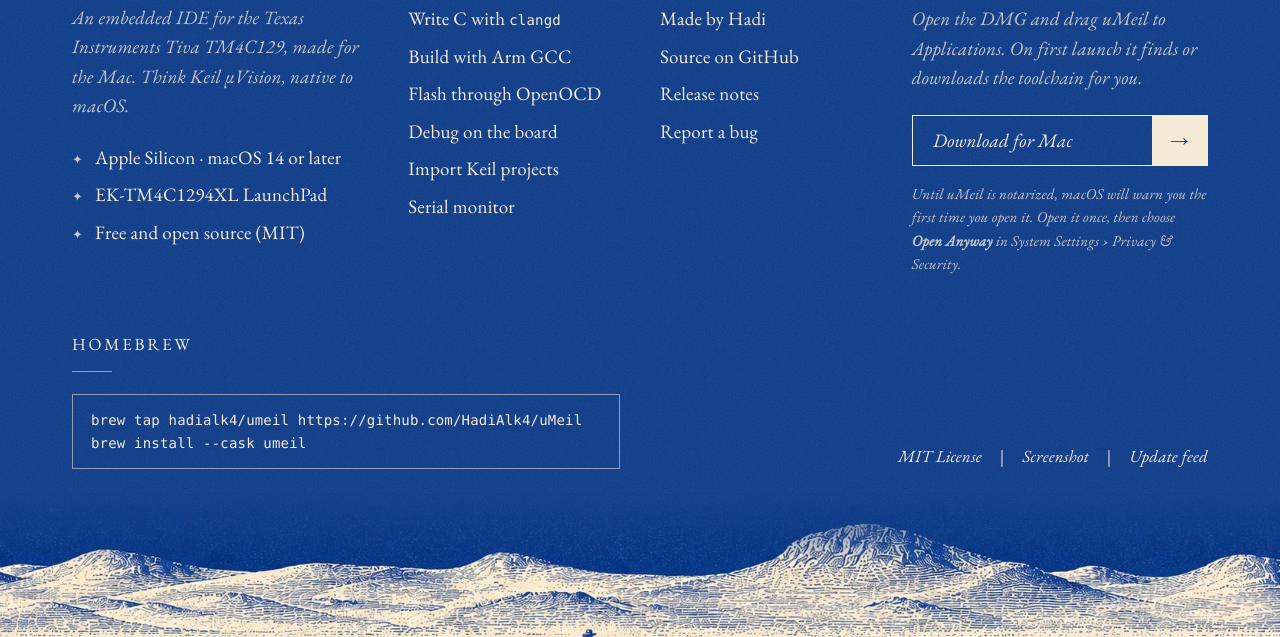
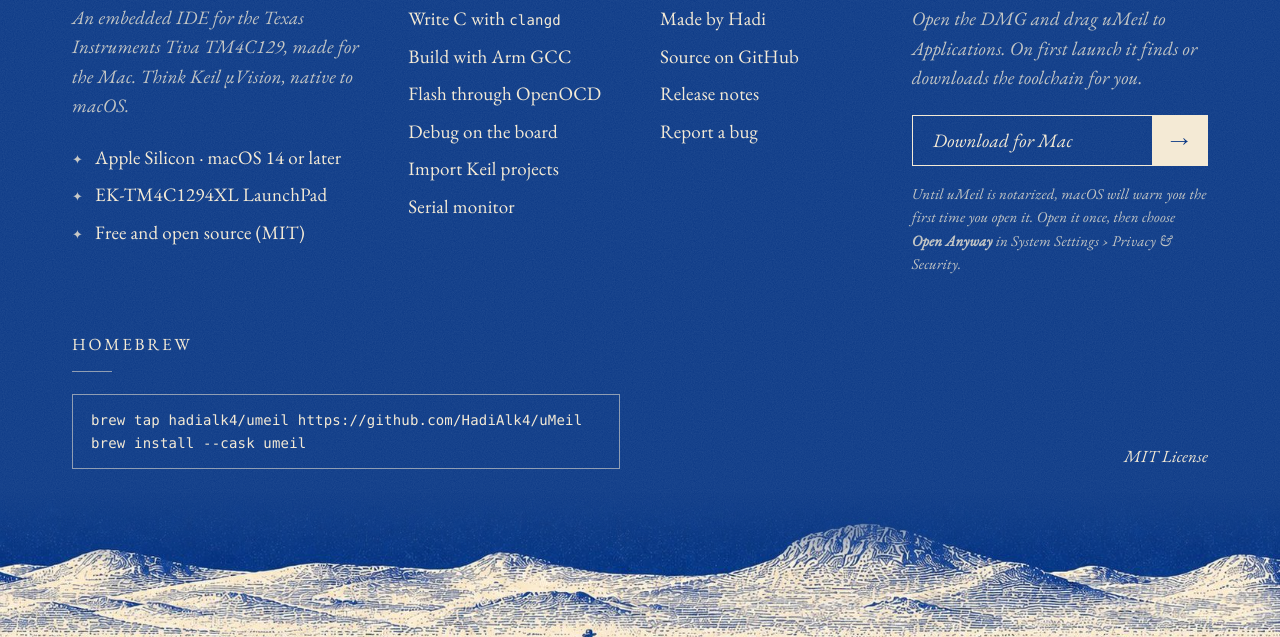
Before and after one commit to HadiAlk4/uMeil, a plain HTML site: page site/index.html in a window 1280 px wide. Shown: the part 163-800 px from the top of the page. Drawn offline with nearby package versions, Linux system fonts and the light colour scheme.

Commit message:
Drop the screenshot and update feed links from the website
Co-Authored-By: Claude Opus 5.5 <noreply@anthropic.com>

```diff
--- a/site/index.html
+++ b/site/index.html
@@ -68,10 +68,6 @@ brew install --cask umeil</code></pre>
 
     <nav class="legal" aria-label="More">
       <a href="https://github.com/HadiAlk4/uMeil/blob/main/LICENSE">MIT License</a>
-      <span aria-hidden="true">|</span>
-      <a href="screenshot.png">Screenshot</a>
-      <span aria-hidden="true">|</span>
-      <a href="appcast.xml">Update feed</a>
     </nav>
   </main>
 
```
